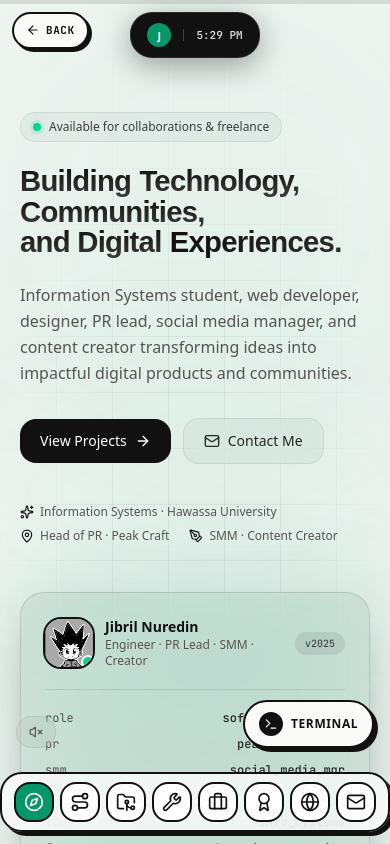
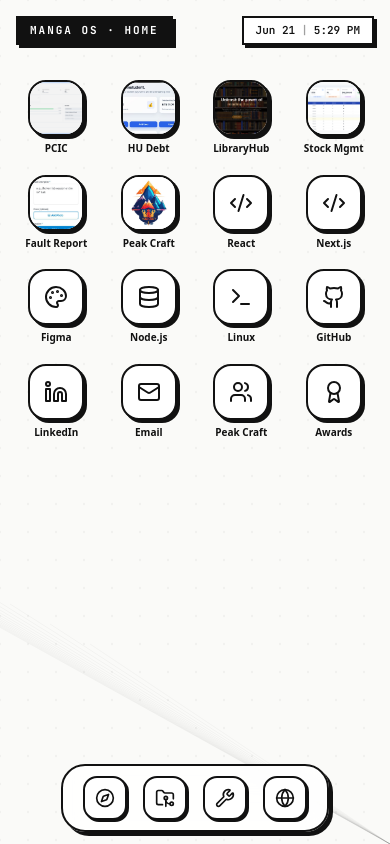
Before and after one commit to JBRIL43/j-portfolio, a Next.js app: page / in a window 390 px wide. Shown: the top 844 px of the page. Built offline with nearby package versions, Linux system fonts and the light colour scheme; a web font is replaced by a local one.

Commit message:
Make the desktop workspace the home screen on desktop and mobile

```diff
--- a/src/app/page.tsx
+++ b/src/app/page.tsx
@@ -1,13 +1,5 @@
-"use client";
-
-import { Hero } from "@/components/portfolio/hero";
-import { Journey } from "@/components/portfolio/journey";
+import { MacDesktop } from "@/components/portfolio/mac-desktop";
 
 export default function Home() {
-  return (
-    <>
-      <Hero />
-      <Journey />
-    </>
-  );
+  return <MacDesktop />;
 }
--- a/src/components/portfolio/footer.tsx
+++ b/src/components/portfolio/footer.tsx
@@ -8,7 +8,7 @@
 export function Footer() {
   const pathname = usePathname();
 
-  if (pathname === "/desktop") return null;
+  if (pathname === "/desktop" || pathname === "/") return null;
 
   const toTop = () =>
     window.scrollTo({ top: 0, behavior: "smooth" });
--- a/src/components/portfolio/mac-desktop.tsx
+++ b/src/components/portfolio/mac-desktop.tsx
@@ -688,7 +688,7 @@
 function Dock() {
   const [hovered, setHovered] = useState<string | null>(null);
   const items = [
-    { id: "home", label: "Story", icon: Compass, href: "/" },
+    { id: "home", label: "Story", icon: Compass, href: "/journey" },
     { id: "projects", label: "Projects", icon: FolderGit2, href: "/projects" },
     { id: "skills", label: "Skills", icon: Wrench, href: "/skills" },
     { id: "about", label: "Beyond", icon: Megaphone, href: "/beyond" },
--- a/src/components/portfolio/mac-dock.tsx
+++ b/src/components/portfolio/mac-dock.tsx
@@ -59,7 +59,7 @@
   }, []);
 
   useEffect(() => {
-    if (pathname === "/desktop" || pathname === "/story") return;
+    if (pathname === "/desktop" || pathname === "/story" || pathname === "/") return;
     if (window.matchMedia("(hover: none)").matches) return;
 
     const onMove = (e: MouseEvent) => {
@@ -76,7 +76,7 @@
     };
   }, [pathname, show, hide]);
 
-  if (pathname === "/desktop" || pathname === "/story") return null;
+  if (pathname === "/desktop" || pathname === "/story" || pathname === "/") return null;
 
   return (
     <motion.div
--- a/src/components/portfolio/navbar.tsx
+++ b/src/components/portfolio/navbar.tsx
@@ -35,7 +35,7 @@
   const pathname = usePathname();
   const router = useRouter();
 
-  if (pathname === "/desktop") return null;
+  if (pathname === "/desktop" || pathname === "/") return null;
 
   return (
     <>
--- a/src/components/portfolio/sound-toggle.tsx
+++ b/src/components/portfolio/sound-toggle.tsx
@@ -64,7 +64,7 @@
   }, [pathname]);
 
   // The story page is a quiet manga experience: no sound UI there.
-  if (pathname === "/story" || pathname === "/desktop") return null;
+  if (pathname === "/story" || pathname === "/desktop" || pathname === "/") return null;
 
   return (
     <motion.button
--- a/src/components/portfolio/terminal-mode.tsx
+++ b/src/components/portfolio/terminal-mode.tsx
@@ -423,7 +423,7 @@
     <>
       {/* ── Chatbot-style Launcher in Bottom-Right ── */}
       <AnimatePresence>
-        {!isOpen && pathname !== "/story" && pathname !== "/desktop" && (
+        {!isOpen && pathname !== "/story" && pathname !== "/desktop" && pathname !== "/" && (
           <motion.button
             initial={{ opacity: 0, scale: 0.8, y: 10 }}
             animate={{ opacity: 1, scale: 1, y: 0 }}
```
